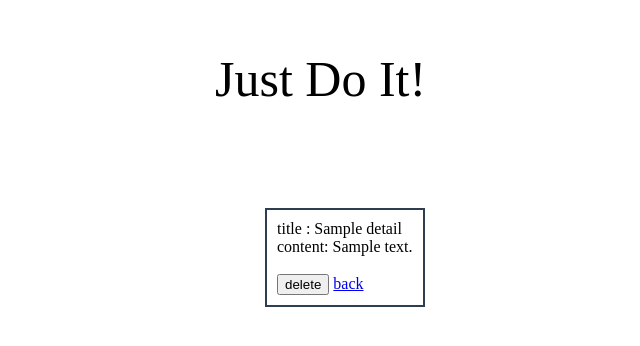
After one commit to merry-hyelyn/TodoList-DRF, a Django app: template todo_django_server/TodoApp/templates/detail.html in a window 1280 px wide. The commit adds this page. Shown: the top 346 px of the page, without its empty margins (493-1133 px from the left). Run offline with Django 3.2, Linux system fonts and the light colour scheme; the template is opened without the code that fills it: most values are stand-ins (such as "Sample title", 1, 10 or a date in 2020).

Commit message:
Add js file and css file

```diff
--- a/todo_django_server/TodoApp/static/css/style.css
+++ b/todo_django_server/TodoApp/static/css/style.css
@@ -1,12 +1,34 @@
-body {
-    margin: 30px;
+.setTodo {
+    margin-left: 500px;
+    margin-top: 50px;
+    display: inline-block;
+    padding: 10px;
+    border: 2px solid #2c3e50;
+}
+
+.detail_todo {
+    margin-left: 750px;
+    margin-top: 50px;
+    display: inline-block;
+    padding: 10px;
+    border: 2px solid #2c3e50;
+}
+.todoLsit {
+    position: relative;
+    /* display: inline-block; */
+    left: 850px;
+    bottom: 220px;
+}
+.title {
+    font-size: 50px;
+    margin-left: 700px;
 }
 
 input {
     background: none;
     appearance: none;
     border: 0;
-    font-size: 22px;
+    font-size: 15px;
     color: #2c3e50;
-    border-bottom: 3px solit black;
+    border-bottom: 3px solid black;
 }
--- /dev/null
+++ b/todo_django_server/TodoApp/static/js/todo.js
@@ -0,0 +1,14 @@
+const checkBtn = document.querySelector(".checkBtn")
+
+function handleClick() {
+    if (checkBtn.innerHTML === "⭕") {
+        checkBtn.innerHTML = "❌"
+    } else {
+        checkBtn.innerHTML = "⭕"
+    }
+}
+function init() {
+    checkBtn.addEventListener("click", handleClick)
+}
+
+init()
--- /dev/null
+++ b/todo_django_server/TodoApp/templates/detail.html
@@ -0,0 +1,19 @@
+{% load static %}
+<!DOCTYPE html>
+<html>
+    <head>
+        <title>Todo List</title>
+        <link rel="stylesheet" href="{% static 'css/style.css' %}" />
+    </head>
+    <body>
+        <p class="title">Just Do It!</p>
+        <div class="detail_todo">
+            title : {{detail.title}}<br />
+            content: {{detail.content}} <br /></br>
+        <button>delete</button>
+        <a href="{% url 'index' %}">back</a>
+        </div>
+        <br />
+        <script src="{% static 'js/todo.js' %}"></script>
+    </body>
+</html>
--- a/todo_django_server/TodoApp/templates/new.html
+++ b/todo_django_server/TodoApp/templates/new.html
@@ -9,12 +9,11 @@
             <h4>Title :</h4>
             <input type="text" name="title" />
             <br />
-            <br />
             <h4>content:</h4>
-            <textarea cols="40" rows="10" name="content"></textarea>
+            <textarea cols="30" rows="3" name="content"></textarea>
             <br />
             <br />
-            <button>제출하기</button>
+            <button>ADD</button>
         </form>
     </body>
 </html>
--- a/todo_django_server/todo_django_server/urls.py
+++ b/todo_django_server/todo_django_server/urls.py
@@ -20,5 +20,6 @@ import TodoApp.views as tv
 urlpatterns = [
     path('admin/', admin.site.urls),
     path('', tv.index, name = "index"),
-    path('', tv.new, name = "new"),
+    path('new/', tv.new, name = "new"),
+    path('detail/<int:todo_id>/', tv.detail, name="detail"),
 ]
```
Also changed, not shown: todo_django_server/TodoApp/templates/index.html (+22 -9 lines), todo_django_server/TodoApp/views.py (+29 -2 lines).
